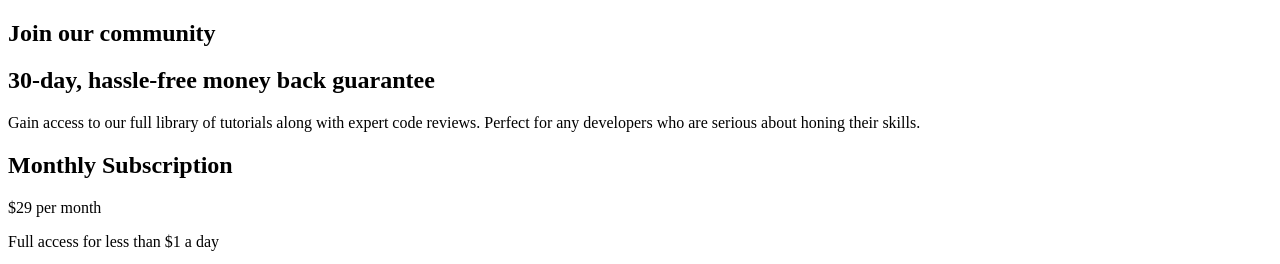
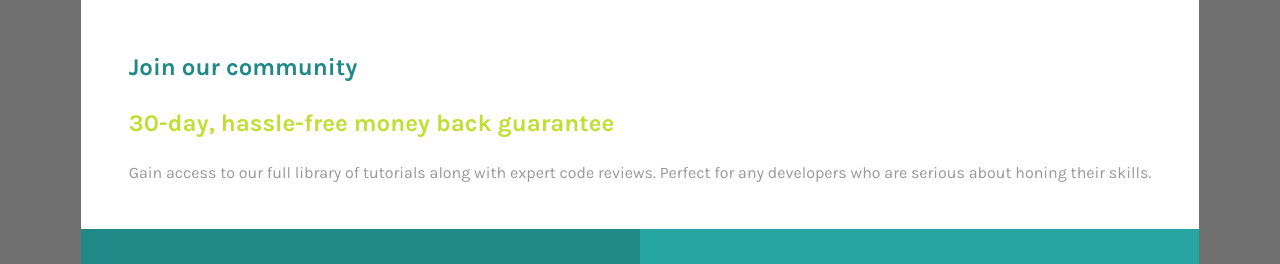
Before and after one commit to toggle-dev0/Frontend-Mentor.io-Project-1, a plain HTML site: page index.html in a window 1280 px wide. Shown: the top 264 px of the page. Drawn offline with Linux system fonts and the light colour scheme; the site is published under a folder, as on GitHub Pages, so addresses that start at the root find nothing.

Commit message:
Fixing a bug

```diff
--- a/index.html
+++ b/index.html
@@ -17,7 +17,7 @@
       sizes="32x32"
       href="./images/favicon-32x32.png"
     />
-    <link rel="stylesheet" href="/dist/style.css" />
+    <link rel="stylesheet" href="./dist/style.css" />
 
     <title>Frontend Mentor | Single Price Grid Component</title>
     <style>
```
